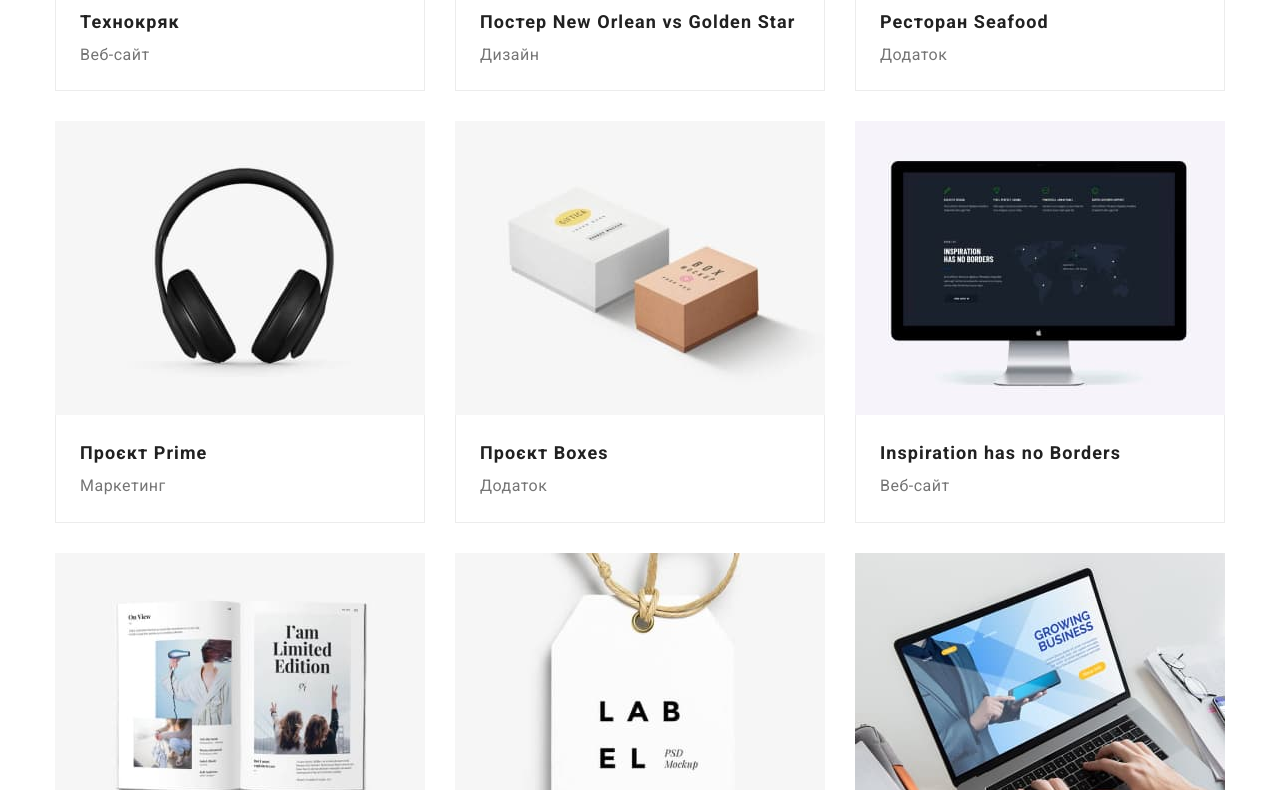
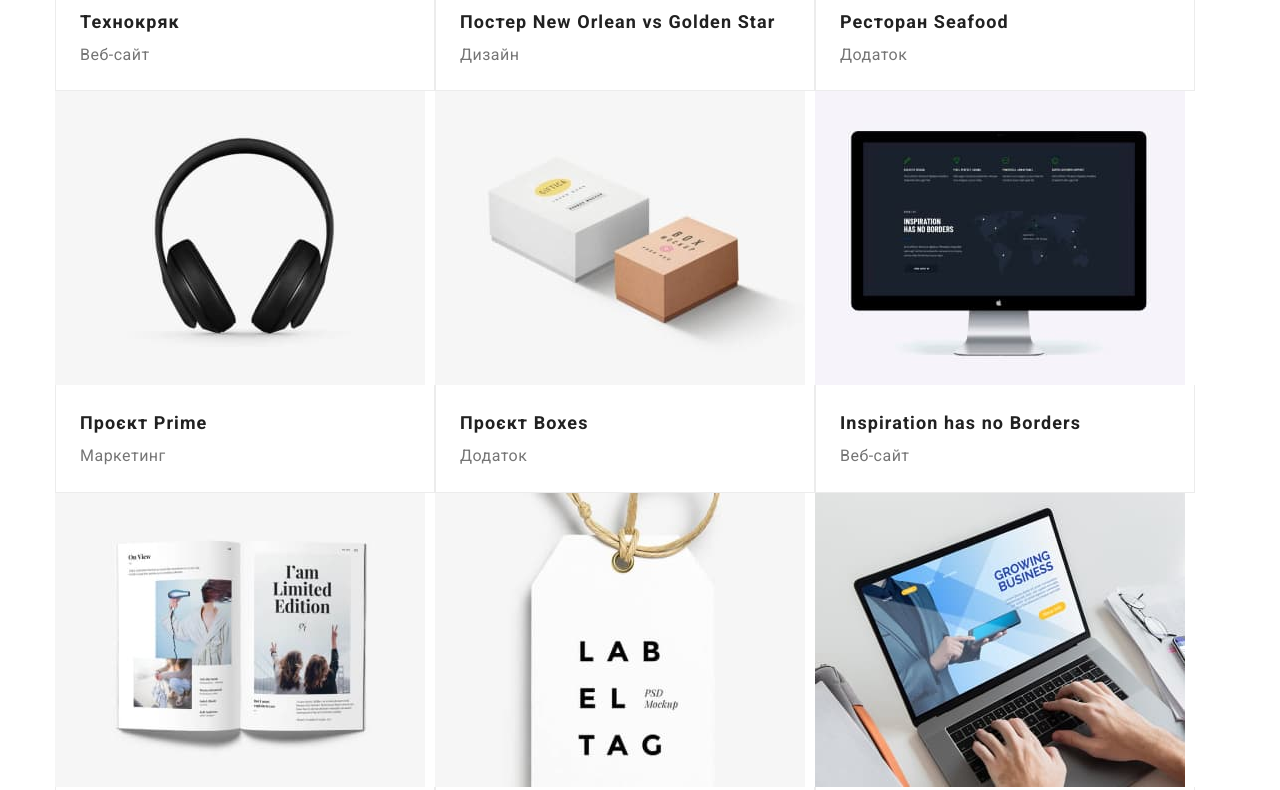
Before and after one commit to march1ck/goit-markup-hw-03, a plain HTML site: page portfolio.html in a window 1280 px wide. Shown: the part 589-1379 px from the top of the page. Drawn offline with nearby package versions, Linux system fonts and the light colour scheme.

Commit message:
calc prblm

```diff
--- a/css/styles.css
+++ b/css/styles.css
@@ -305,12 +305,11 @@ ol {
 .items {
   display: flex;
   flex-wrap: wrap;
-  gap: 30px;
   }
 
-/* .goods {
+.goods {
   flex-basis: calc((100% - 30px) / 3);
-} */
+}
 
 .type {
   padding: 20px 24px;
```
